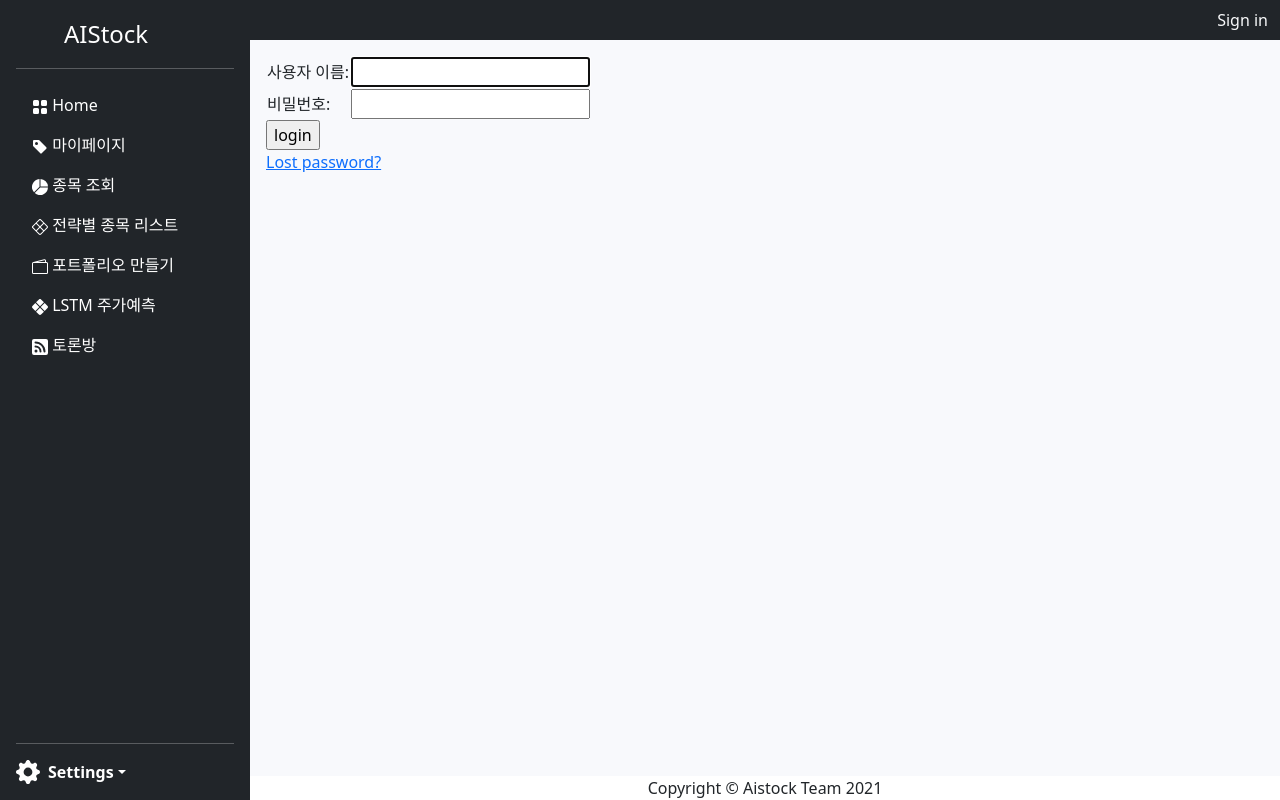
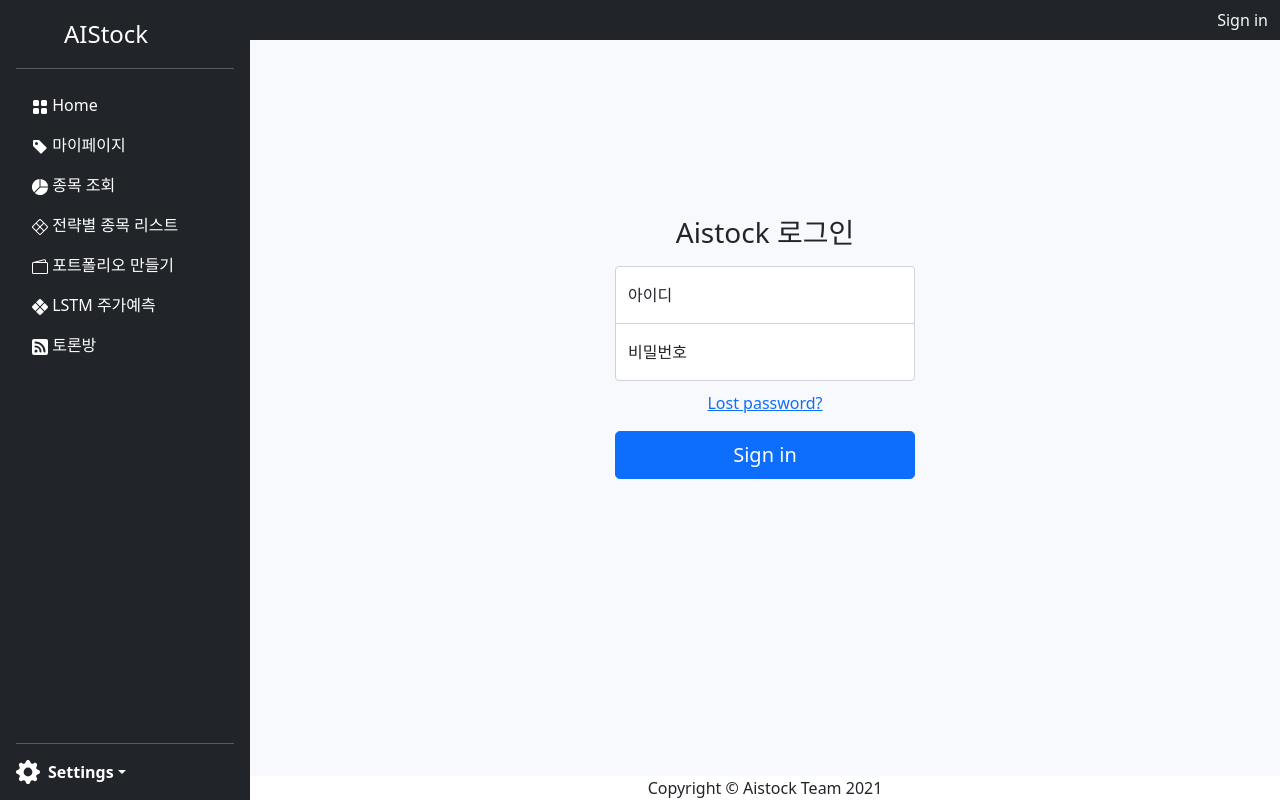
Before and after one commit to AI-stock-team-project/aistock-main-web, a Django app: page /accounts/login/ in a window 1280 px wide. Run offline with Django 3.2, Linux system fonts and the light colour scheme.

Commit message:
로그인 디자인 적용

```diff
--- a/templates/registration/login.html
+++ b/templates/registration/login.html
@@ -16,25 +16,42 @@
     {% endif %}
 {% endif %}
 
-<form method="post" action="{% url 'login' %}">
-{% csrf_token %}
-<input type="hidden" name="next" value="{{ next }}">
-<table>
-<tr>
-    <td>{{ form.username.label_tag }}</td>
-    <td>{{ form.username }}</td>
-</tr>
-<tr>
-    <td>{{ form.password.label_tag }}</td>
-    <td>{{ form.password }}</td>
-</tr>
-</table>
+<div class="container mt-3">
+  <div class="form-signin vstack gap-2 mx-auto text-center">
+    <form method="post" action="{% url 'login' %}">
+      {% csrf_token %}
+      <input type="hidden" name="next" value="{{ next }}">
+      <h1 class="h3 mb-3 fw-normal">Aistock 로그인</h1>
+      <div class="form-floating">
+        <input type="text" class="form-control" name="username" autocapitalize="none" autocomplete="username" maxlength="150" required="" id="id_username" placeholder="아이디">
+        <label for="id_username">아이디</label>
+      </div>
+      <div class="form-floating">
+        <input type="password" class="form-control" name="password" autocomplete="current-password" required="" id="id_password" placeholder="비밀번호">
+        <label for="id_password">비밀번호</label>
+      </div>
+      <p><a href="{% url 'password_reset' %}">Lost password?</a></p>
+      <button class="w-100 btn btn-lg btn-primary" type="submit">Sign in</button>
+    </form>
+  </div>
 
-<input type="submit" value="login">
-<input type="hidden" name="next" value="{{ next }}">
-</form>
 
-{# Assumes you setup the password_reset view in your URLconf #}
-<p><a href="{% url 'password_reset' %}">Lost password?</a></p>
-
+    {# Assumes you setup the password_reset view in your URLconf #}
+</div>
+<style>
+  .form-signin {
+    width: 300px;
+    margin-top: 10rem;
+  }
+  .form-signin input#id_username {
+    margin-bottom: -1px;
+    border-bottom-right-radius: 0;
+    border-bottom-left-radius: 0;
+  }
+  .form-signin input[type="password"] {
+      margin-bottom: 10px;
+      border-top-left-radius: 0;
+      border-top-right-radius: 0;
+  }
+</style>
 {% endblock %}
```
